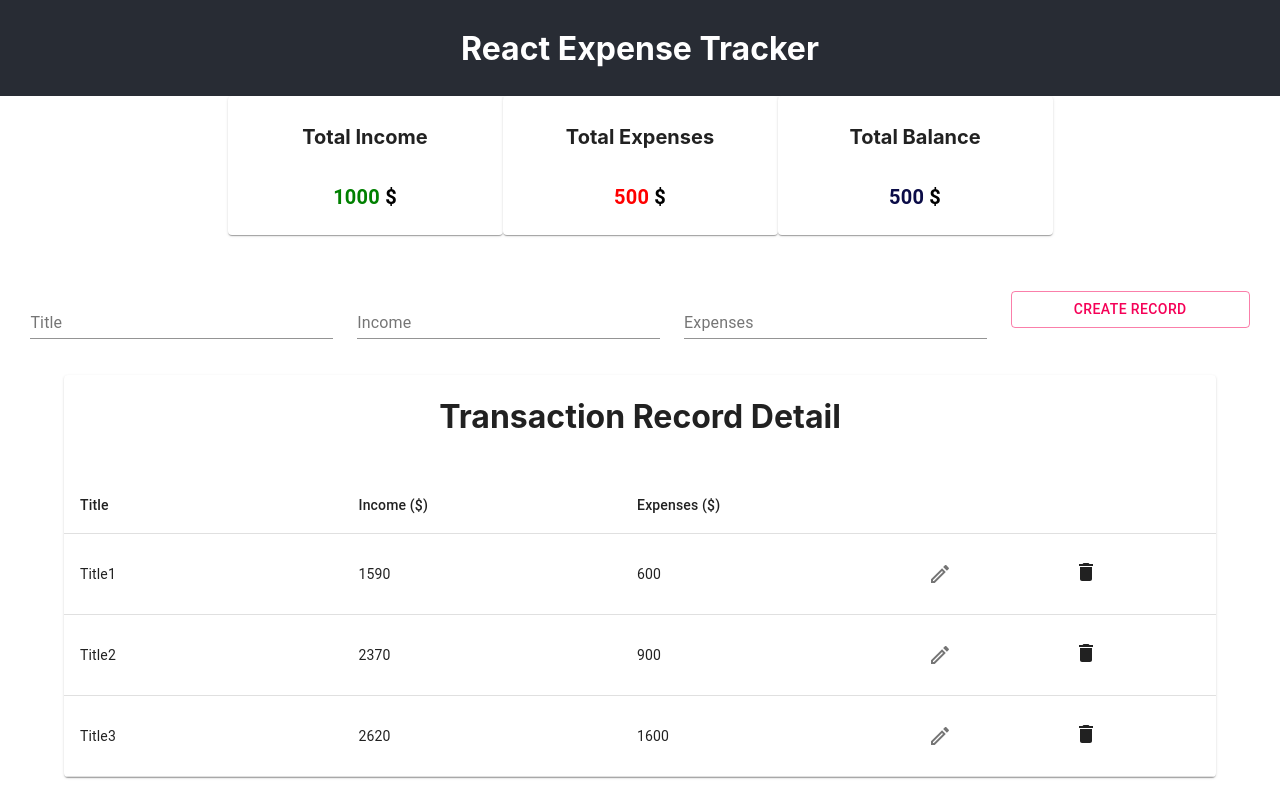
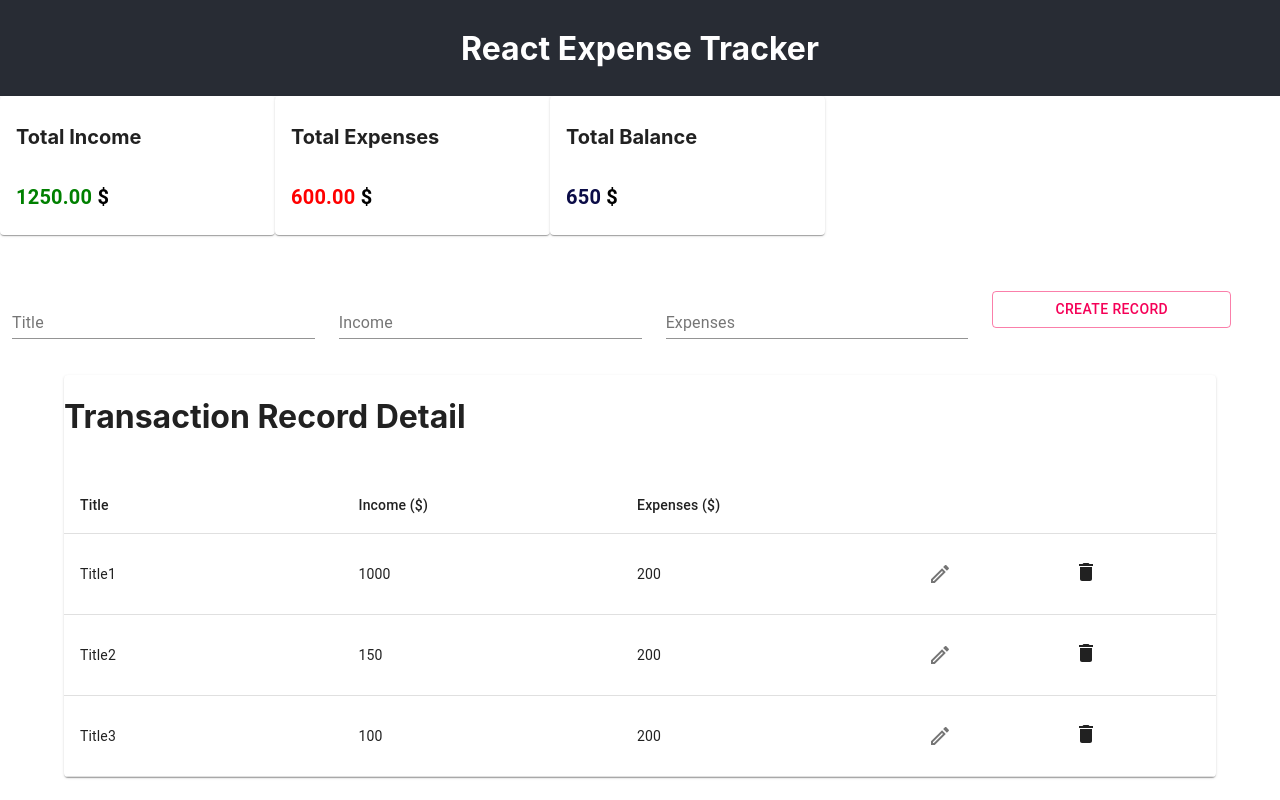
Before and after one commit to ZeeshanRaza25/React-Expense-Tracker, a React (Create React App) app: page / in a window 1280 px wide. Built offline with nearby package versions, Linux system fonts and the light colour scheme.

Commit message:
add context hook

```diff
--- a/src/App.css
+++ b/src/App.css
@@ -1,5 +1,9 @@
 .App {
   text-align: center;
+  align-items: center;
+  /* align-content: center;
+  justify-content: center; */
+  justify-items: center;
 }
 
 .App-header {
--- a/src/App.js
+++ b/src/App.js
@@ -3,11 +3,13 @@ import './App.css';
 import InputData from './components/Inputdata';
 import TableComponent from './components/Table';
 import ShowResult from './components/ShowResult';
+import { GlobalProvider } from './context/GlobalState';
+
 
 
 function App() {
   return (
-    <div className="App">
+    <GlobalProvider className="App">
       <header className="App-header">
         <h1>React Expense Tracker</h1>
       </header>
@@ -17,7 +19,7 @@ function App() {
         <InputData />
       </div>
       <TableComponent />
-    </div>
+    </GlobalProvider>
   );
 }
 
--- a/src/components/ShowResult.jsx
+++ b/src/components/ShowResult.jsx
@@ -1,8 +1,10 @@
-import React from 'react';
+import React, {useContext} from 'react';
 import { makeStyles } from '@material-ui/core/styles';
 import Card from '@material-ui/core/Card';
 import CardContent from '@material-ui/core/CardContent';
 import Typography from '@material-ui/core/Typography';
+
+import {GlobalContext} from '../context/GlobalState';
 
 const useStyles = makeStyles({
     root: {
@@ -20,9 +22,19 @@ const useStyles = makeStyles({
 });
 
 export default function ShowResult() {
+    const {transactions} = useContext(GlobalContext);
+
+    const inc = transactions.map(transaction=> transaction.income);
+    const totalIncome = inc.reduce((acc, item) => (acc += item) , 0).toFixed(2);
+
+    const exp = transactions.map(transaction=> transaction.expenses);
+    const totalExpenses = exp.reduce((acc, item) => (acc += item) , 0).toFixed(2);
+
+    // console.log(transactions);
+
     const classes = useStyles();
-    let income = 1000;
-    let expenses = 500;
+    let income = totalIncome;
+    let expenses = totalExpenses;
     let totalBalance = income - expenses;
     return (
         <div>
--- a/src/components/Table.jsx
+++ b/src/components/Table.jsx
@@ -1,4 +1,4 @@
-import React from "react";
+import React, { useContext, useState } from "react";
 import { makeStyles } from "@material-ui/core/styles";
 import Table from "@material-ui/core/Table";
 import TableBody from "@material-ui/core/TableBody";
@@ -13,6 +13,9 @@ import EditIcon from "@material-ui/icons/EditOutlined";
 import DoneIcon from "@material-ui/icons/DoneAllTwoTone";
 import RevertIcon from "@material-ui/icons/NotInterestedOutlined";
 import DeleteIcon from '@material-ui/icons/Delete';
+
+import { GlobalContext } from '../context/GlobalState';
+
 
 const useStyles = makeStyles(theme => ({
     root: {
@@ -37,8 +40,8 @@ const useStyles = makeStyles(theme => ({
     }
 }));
 
-const createData = (title, income, expenses) => ({
-    id: title.replace(" ", "_"),
+const createData = ({ id, title, income, expenses }) => ({
+    id,
     title,
     income,
     expenses,
@@ -64,13 +67,21 @@ const CustomTableCell = ({ row, name, onChange }) => {
     );
 };
 
-function TableComponent() {
-    const [rows, setRows] = React.useState([
-        createData("Title1", 1590, 600),
-        createData("Title2", 2370, 900),
-        createData("Title3", 2620, 1600)
-    ]);
-    const [previous, setPrevious] = React.useState({});
+export default function TableComponent() {
+    const { transactions } = useContext(GlobalContext);
+    // console.log(transactions);
+    const [rows, setRows] = useState(transactions);
+
+    // const [rows, setRows] = useState([
+    //     transactions.map(transaction => createData({
+    //             id: transaction.id,
+    //             title: transaction.title,
+    //             income: transaction.income,
+    //             expenses: transaction.expenses
+    //         })
+    //     )
+    // ]);
+    const [previous, setPrevious] = useState({});
     const classes = useStyles();
 
     const onToggleEditMode = id => {
@@ -123,11 +134,12 @@ function TableComponent() {
             <h1>
                 Transaction Record Detail
             </h1>
-            <br/>
+            <br />
             <Table className={classes.table} aria-label="caption table">
                 {/* <caption>A barbone structure table example with a caption</caption> */}
                 <TableHead>
                     <TableRow>
+                        {/* <TableCell align="left">ID </TableCell> */}
                         <TableCell align="left">Title </TableCell>
                         <TableCell align="left">Income&nbsp;($)</TableCell>
                         <TableCell align="left">Expenses&nbsp;($)</TableCell>
@@ -138,6 +150,8 @@ function TableComponent() {
                 <TableBody>
                     {rows.map(row => (
                         <TableRow key={row.id}>
+                            {/* {console.log(row)} */}
+                            {/* <CustomTableCell {...{ row, name: "id", onChange }} /> */}
                             <CustomTableCell {...{ row, name: "title", onChange }} />
                             <CustomTableCell {...{ row, name: "income", onChange }} />
                             <CustomTableCell {...{ row, name: "expenses", onChange }} />
@@ -180,5 +194,3 @@ function TableComponent() {
         </Paper>
     );
 }
-
-export default TableComponent;
--- /dev/null
+++ b/src/context/AppReducer.jsx
@@ -0,0 +1,10 @@
+export default (state, action ) => {
+    switch (action.type) {
+        // case value:
+
+        //     break;
+
+        default:
+            return state;
+    }
+}
--- /dev/null
+++ b/src/context/GlobalState.jsx
@@ -0,0 +1,27 @@
+import React, { createContext, useReducer } from 'react'
+import AppReducer from './AppReducer';
+
+// initial state
+const initialState = {
+    transactions: [
+        { id: 1, title: "Title1", income: 1000, expenses: 200, },
+        { id: 2, title: "Title2", income: 150, expenses: 200, },
+        { id: 3, title: "Title3", income: 100, expenses: 200, },
+    ]
+}
+
+// Create context
+export const GlobalContext = createContext(initialState)
+
+// Provider component
+export const GlobalProvider = ({ children }) => {
+    const [state, dispatch] = useReducer(AppReducer, initialState);
+
+    return (
+        <GlobalContext.Provider value={{
+            transactions: state.transactions
+        }}>
+            {children}
+        </GlobalContext.Provider>
+    )
+}
```
